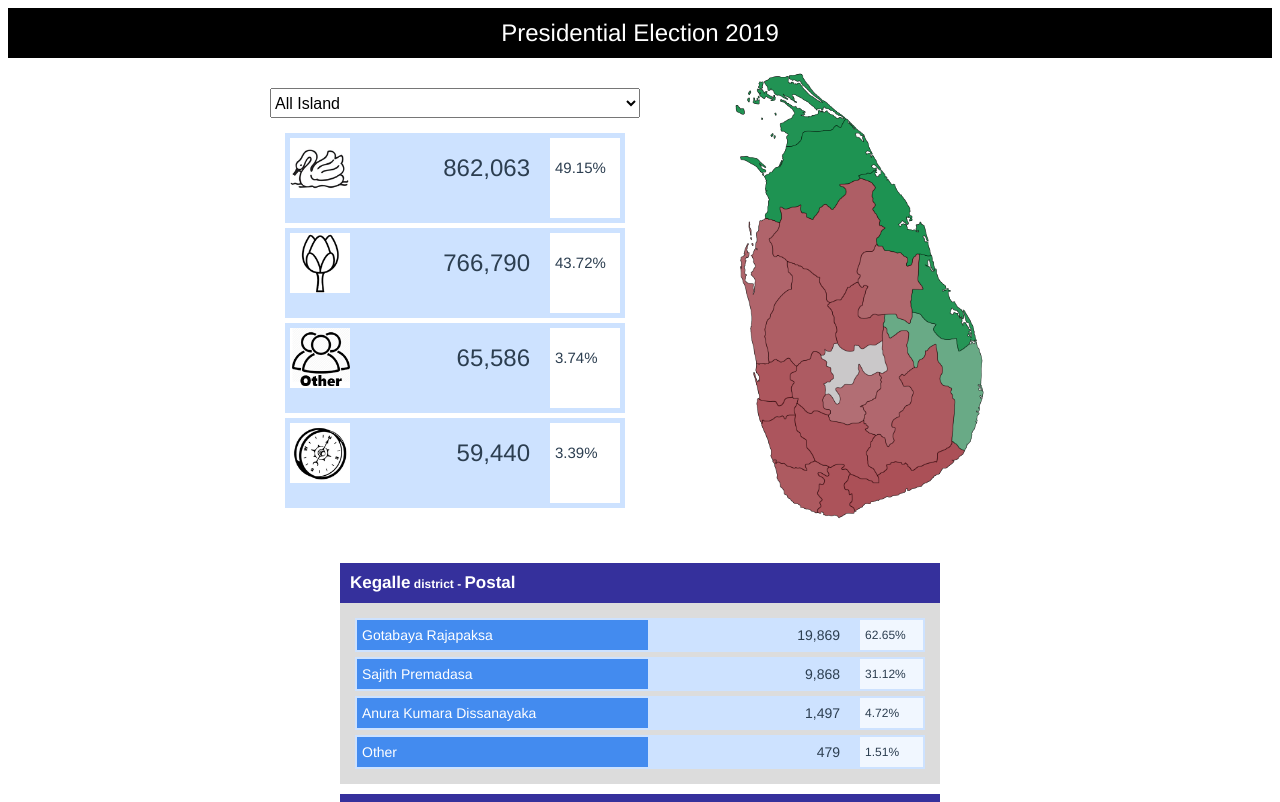
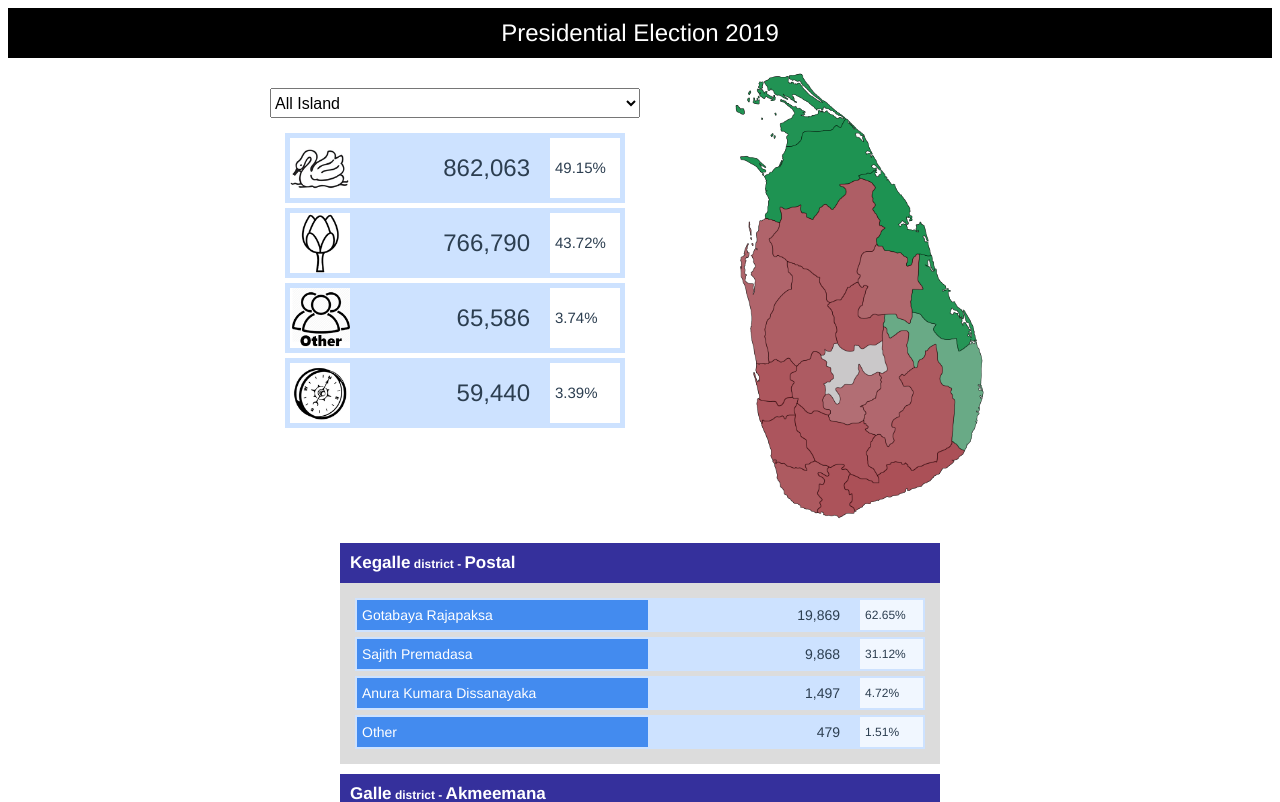
Before and after one commit to Nash171/presidential-election-2019, a Vue app: page / in a window 1280 px wide. Shown: the top 802 px of the page. Built offline with nearby package versions, Linux system fonts and the light colour scheme.

Commit message:
fixing style issue

```diff
--- a/src/App.vue
+++ b/src/App.vue
@@ -298,7 +298,7 @@ export default {
     padding: 5px;
     margin: 5px;
     line-height: 50px;
-    height: auto;
+    height: 60px;
   }
   .candidate {
     width: 60px;
--- a/src/components/Results.vue
+++ b/src/components/Results.vue
@@ -68,7 +68,7 @@
     padding: 2px;
     margin: 5px;
     line-height: 20px;
-    height: 30px;
+    height: auto;
   }
   .candidate {
     width: 75%;
```
